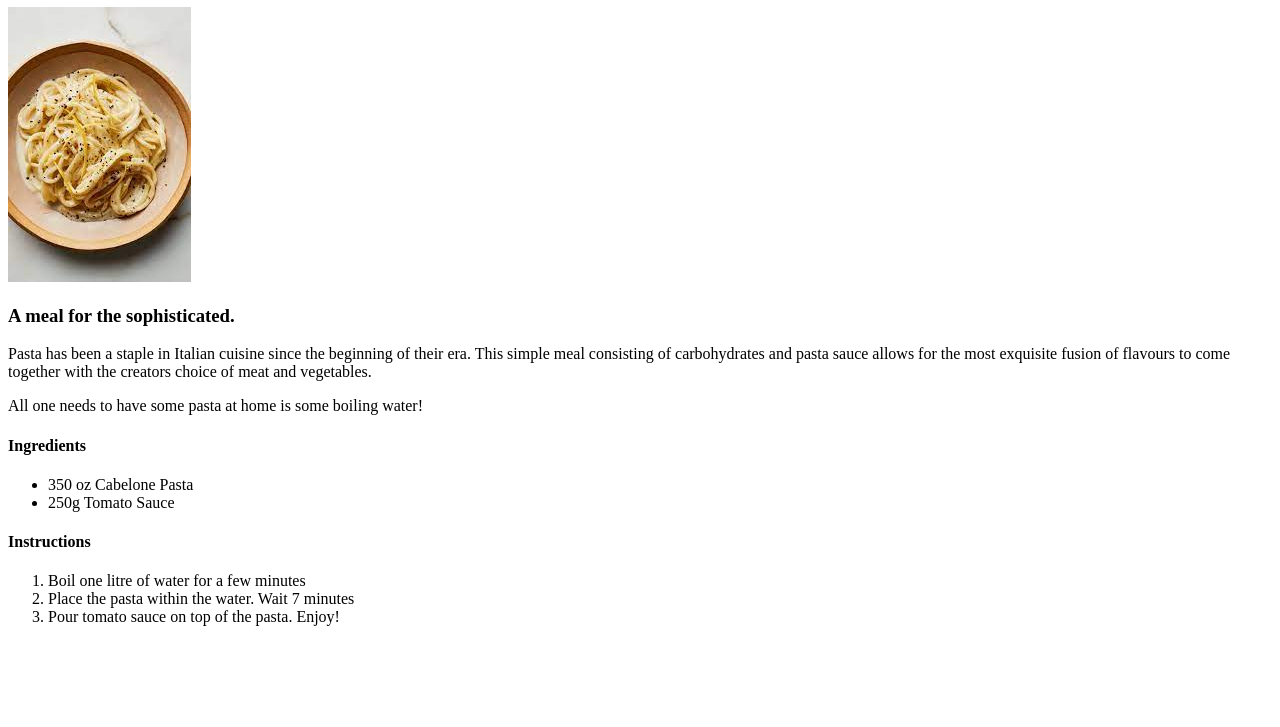
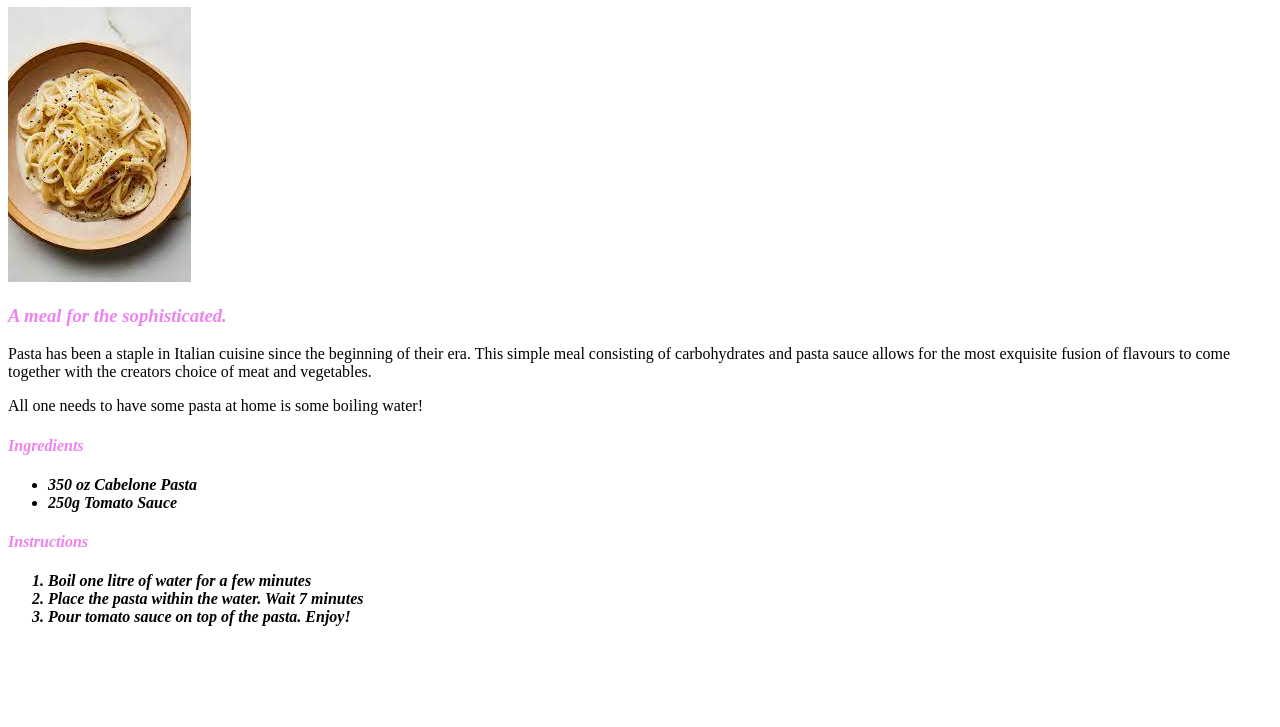
Before and after one commit to StretchedCode/recipes, a plain HTML site: page instructions/pasta.html in a window 1280 px wide. Shown: the part 73-800 px from the top of the page. Drawn offline with Linux system fonts and the light colour scheme.

Commit message:
Fixed error within directory running

```diff
--- a/instructions/pasta.html
+++ b/instructions/pasta.html
@@ -3,6 +3,7 @@
     <head>
         <meta charset="UTF-8">
         <Title>pasta</Title>
+        <link rel ="stylesheet" href="../styles.css">
     </head>
 
         <body>
--- a/styles.css
+++ b/styles.css
@@ -16,8 +16,9 @@ color: black;
 
 /* Stylesheet for pasta.html */
 
-.recipe .header{
+.recipe.header{
 
+color: violet;
 font-size: 22;
 
 font-style: italic;
```
